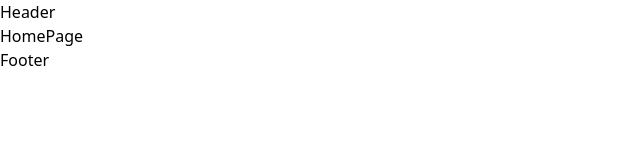
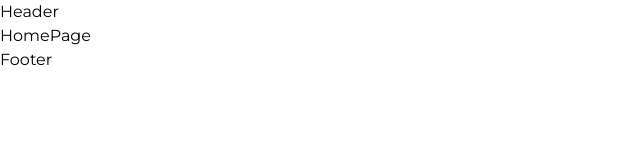
Before and after one commit to burgokmen/Bru-Trade-Boilerplate-Etrade-Website, a React (Vite) app: page / in a window 1280 px wide. Shown: the top 160 px of the page, without its empty margins (0-640 px from the left). Built offline with nearby package versions, Linux system fonts and the light colour scheme.

Commit message:
Montserrat font applied all body

```diff
--- a/index.html
+++ b/index.html
@@ -6,9 +6,13 @@
 
   <meta name="viewport" content="width=device-width, initial-scale=1.0" />
   <title>BruTrade</title>
+  <link rel="preconnect" href="https://fonts.googleapis.com">
+  <link rel="preconnect" href="https://fonts.gstatic.com" crossorigin>
+  <link href="https://fonts.googleapis.com/css2?family=Montserrat:wght@400;700&display=swap" rel="stylesheet">
+
 </head>
 
-<body>
+<body class="font-body">
   <div id="root"></div>
   <script type="module" src="/src/main.jsx"></script>
 </body>
--- /dev/null
+++ b/src/components/NavBar.jsx
@@ -0,0 +1,5 @@
+const NavBar = () => {
+  return <div>NavBar</div>;
+};
+
+export default NavBar;
--- a/tailwind.config.js
+++ b/tailwind.config.js
@@ -2,7 +2,11 @@
 export default {
   content: ["./index.html", "./src/**/*.{js,ts,jsx,tsx}"],
   theme: {
-    extend: {},
+    extend: {
+      fontFamily: {
+        body: ["Montserrat", "sans-serif"],
+      },
+    },
+    plugins: [],
   },
-  plugins: [],
 };
```
